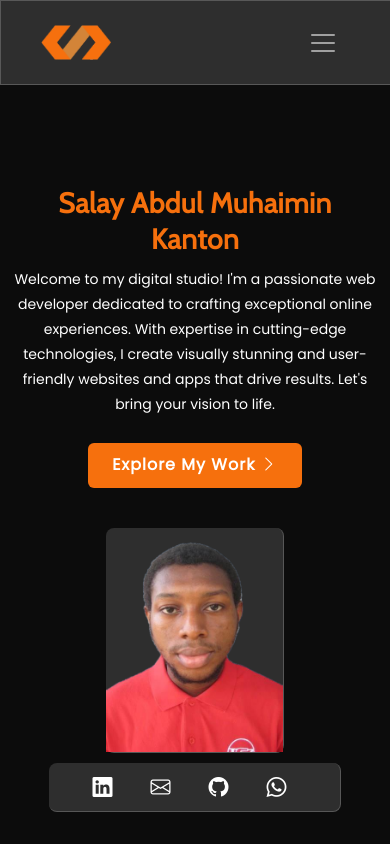
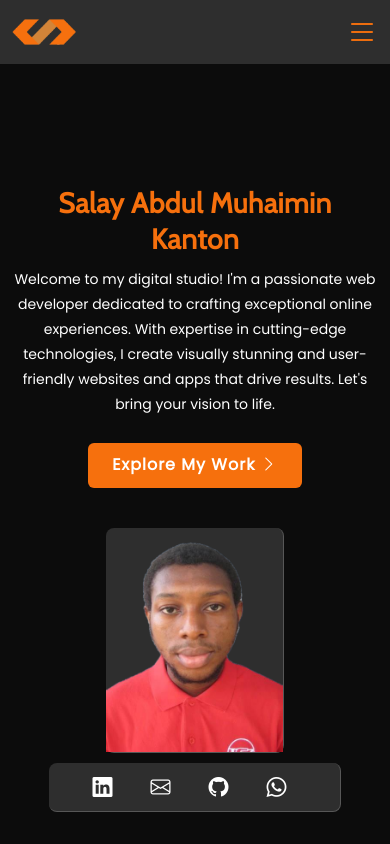
Before and after one commit to heli-toon/muhaiminsalay, a React (Vite) app: page / in a window 390 px wide. Shown: the top 844 px of the page. Built offline with nearby package versions, Linux system fonts and the light colour scheme.

Commit message:
Change Mobile Navbar UI

```diff
--- a/public/apps.json
+++ b/public/apps.json
@@ -48,7 +48,7 @@
   {
     "title": "QRGenie",
     "status": "completed",
-    "icon": "icons/icon1.png",
+    "icon": "",
     "size": "0 MB",
     "description": "QRGenie is a robust API for generating dynamic QR codes with ease. It is ideal for industries like marketing, payments and secure authentication.",
     "downloads": {
--- a/src/App.css
+++ b/src/App.css
@@ -21,7 +21,7 @@ html{
   scrollbar-color: var(--primary) var(--black);
 }
 *:before,*:after{box-sizing: border-box}
-html::-webkit-scrollbar{width: 0.85vw}
+html::-webkit-scrollbar{width: 0.9vw}
 html::-webkit-scrollbar-thumb {
   background-color: var(--primary);
   border-radius: var(--border-radius-card);
@@ -107,62 +107,126 @@ mark{
   border-right: 1px solid rgba(255, 255, 255, 0.2)!important;
 }
 .bg-dg-card{border-radius: var(--border-radius-card)!important}
-#navbar{
-  transition: background var(--anim-mid) ease-in-out;
-  padding-top: 1.2rem;
-  padding-bottom: 1.2rem;
+/*--------------------------------------------------------------
+# Navbar
+--------------------------------------------------------------*/
+#header{
+  transition:all var(--anim-mid);
+  z-index:997;
+  padding:1rem 0;
+  background-color:transparent;
+  border-radius:0  0 var(--border-rad-card) var(--border-rad-card);
 }
-.navbar-brand{margin-left: 2.5rem!important}
-#navbarNav{
-  justify-content: flex-end;
-  margin-right: 2em;
-  margin-left: 2em;
-  color: var(--primary)!important;
+#header .logo{
+  font-size:2rem;
+  margin:0;
+  padding:0;
+  line-height:1;
+  font-weight:600;
+  letter-spacing:2px;
+  display: flex;
 }
-.nav-item{padding-left: 1.5rem}
-.nav-link{
-  transition: var(--anim-mid) all ease;
-  color: var(--primary)!important;
-  font-weight: 900!important;
-  padding-left: 0.5rem !important;
+#header .logo img{
+  align-self: center;
+  width: 4rem;
+}
+.header-wrapper{
+  display:flex;
+  justify-content:space-between;
+}
+.navbar{padding:0}
+.navbar ul{
+  margin:0;
+  padding:0;
+  display:flex;
+  gap: 2.5rem;
+  list-style:none;
+  align-items:center;
+  justify-content: center;
+  margin:0.7rem 0 0.7rem 0;
+}
+.navbar li{position:relative}
+.navbar a,
+.navbar a:focus{
+  display:flex;
+  align-items:center;
+  justify-content:space-between;
+  font-size:1rem;
+  font-weight:600;
+  color:var(--white1);
+  white-space:nowrap;
+  transition:var(--anim-short);
+}
+.navbar .nav-link {
+  padding: .35rem;
   border-radius: var(--border-radius-card);
 }
+.navbar a:hover,
+.navbar .nav-link a.active{color:var(--primary);}
 .nav-link:hover{
-  color: var(--white)!important;
+  color: var(--primary)!important;
   background: var(--black);
 }
-.navbar-toggler,
-.navbar-toggler:focus{
-  margin-right: 2.5rem;
-  outline: 0!important;
-  border: none!important;
+/*--------------------
+  * Desktop Navigation
+-----------------------*/
+/* Mobile Nav */
+.mobile-nav-toggle{
+  color:var(--primary);
+  font-size:2rem;
+  cursor:pointer;
+  display:none;
+  line-height:0;
+  transition:var(--anim-short);
 }
-nav .logo{
-  font-size: 32px;
-  margin-bottom:0;
-  letter-spacing: 2px;
-  text-transform: uppercase;
+.mobile-nav-toggle:hover{color:var(--white1)}
+@media (max-width:991px){
+  .mobile-nav-toggle{display:block}
+  .navbar ul{
+    display:none;
+    gap: 2.5rem;
+  }
+  #header{background: var(--darkgray)!important}
 }
-nav .logo a{color: var(--primary)}
-nav .logo img{
-  height: 35px;
-  max-height: 35px;
+.navbar-mobile{
+  position:fixed !important;
+  overflow:hidden;
+  top:0;
+  right:0;
+  left:0;
+  bottom:0;
+  background:rgba(0, 0, 0, 0.8);
+  transition:var(--anim-short);
+  z-index:999;
 }
-@media (max-width: 992px){
-  nav{
-    background: var(--darkgray)!important;
-    border-top: 1px solid rgba(255, 255, 255, 0.2)!important;
-    border-left: 1px solid rgba(255, 255, 255, 0.2)!important;
-    border-bottom: 1px solid rgba(255, 255, 255, 0.2)!important;
-  }
-  body {animation: none}
-  .nav-item{padding-left: .5rem!important}
-  .navbar-collapse {
-    border-top: 1px solid var(--lightgray);
-    margin-top: 1rem;
-  }
+.navbar-mobile .mobile-nav-toggle{
+  position:absolute;
+  top:15px;
+  right:15px;
 }
-.nav-item{padding-bottom: .75rem}
+.navbar-mobile ul{
+  display:block;
+  position:absolute;
+  top:55px;
+  right:15px;
+  bottom:15px;
+  left:15px;
+  padding:0.7rem 0;
+  border-radius:var(--border-rad-card) !important;
+  background:var(--darkgray);
+  overflow-y:auto;
+  transition:var(--anim-short);
+  color:var(--white1) !important;
+}
+.navbar-mobile a,
+.navbar-mobile a:focus{
+  padding:0.7rem 1.4rem !important;
+  font-size:1rem;
+  color:var(--white1);
+}
+.navbar ul:last-child a{
+  color: var(--black1) !important;
+}
 #hero{
   margin-top: 1.5rem;
   width: 100%;
--- a/src/components/Navbar.jsx
+++ b/src/components/Navbar.jsx
@@ -1,4 +1,4 @@
-import { BrowserRouter, Route, Routes } from "react-router-dom";
+import { BrowserRouter, Link, Route, Routes } from "react-router-dom";
 import { useState, useRef, useEffect } from "react";
 import Home from "../pages/Home.jsx";
 import logo from "../assets/images/logo.webp";
@@ -10,13 +10,19 @@ import Blog0 from "../pages/blogs/Blog0.jsx";
 const Navbar = () => {
   const [showNavbarCollapse, setShowNavbarCollapse] = useState(false);
   const navbarRef = useRef(null);
+  const navbarIconRef = useRef(null)
 
   const handleToggleNavbarCollapse = () => {
     setShowNavbarCollapse(!showNavbarCollapse);
+    if (showNavbarCollapse == false){
+      navbarIconRef.current.classList.add('bi-x')
+    }else{
+      navbarIconRef.current.classList.remove('bi-x')
+    }
   };
 
   const handleWindowScroll = () => {
-    if (window.scrollY > 20) {
+    if (window.scrollY > 25) {
       navbarRef.current.classList.add("bg-dg");
     } else {
       navbarRef.current.classList.remove("bg-dg");
@@ -30,42 +36,32 @@ const Navbar = () => {
     };
   }, []);
 
+  useEffect(() => {
+    window.addEventListener("scroll", handleWindowScroll);
+    return () => {
+      window.removeEventListener("scroll", handleWindowScroll);
+    };
+  }, []);
+
   return (
     <>
       <BrowserRouter>
-        <nav
-          id="navbar"
-          className="navbar navbar-expand-lg navbar-dark fixed-top"
-          ref={navbarRef}
-        >
-          <a
-            className="navbar-brand justify-content-center logo d-flex flex-row"
-            href="/#"
-            title="Portfolio Home"
-          >
-            <img src={logo} width={70} height={35} alt="Muhaimin Salay Logo" />
-          </a>
-          <button
-            className="navbar-toggler"
-            type="button"
-            data-toggle="collapse"
-            data-target="#navbarNav"
-            aria-controls="navbarNav"
-            aria-expanded="false"
-            aria-label="Toggle Navigation"
-            onClick={handleToggleNavbarCollapse}
-          >
-            <span className="navbar-toggler-icon"></span>
-          </button>
-          <div
-            className={`collapse navbar-collapse ${
-              showNavbarCollapse ? "show" : ""
-            }`}
-            id="navbarNav"
-          >
-            <ul className="navbar-nav">
+        <header id="header" className="fixed-top" ref={navbarRef}>
+          <div className="header-wrapper container d-flex align-items-center justify-content-lg-between space-between">
+            <div className="d-flex flex-row align-items-center justify-content-center">
+              <a className="logo me-auto me-lg-0" title="Home" href="/">
+                <img src={logo} width={56} height={56} className="img-fluid" alt="Verix Solutions Ltd. Logo" />
+              </a>
+              <h1 className="logo me-auto me-lg-0 hide-m d-none">
+                <Link title="Verix Solutions Ltd." href="/">
+                  Verix Solution
+                </Link>
+              </h1>
+            </div>
+            <nav id="navbar" className={`navbar order-last order-lg-0 ${showNavbarCollapse ? "navbar-mobile" : ""}`} >
+              <ul>
               <li className="nav-item active">
-                <a className="nav-link" href="/#">Home</a>
+                <Link className="nav-link" to="/#">Home</Link>
               </li>
               <li className="nav-item">
                 <a className="nav-link" href="/#about">
@@ -73,21 +69,23 @@ const Navbar = () => {
                 </a>
               </li>
               <li className="nav-item">
-                <a className="nav-link" href="#apps">Apps</a>
+                <a className="nav-link" href="/#apps">Apps</a>
               </li>
               <li className="nav-item">
-                <a className="nav-link" href="/blog">
+                <Link className="nav-link" to="/blog">
                   Blog
-                </a>
+                </Link>
               </li>
               <li className="nav-item">
                 <a className="nav-link" href="/#contact">
                   Contact
                 </a>
               </li>
-            </ul>
+              </ul>
+              <i className="bi bi-list mobile-nav-toggle" ref={navbarIconRef} onClick={handleToggleNavbarCollapse}></i>
+            </nav>
           </div>
-        </nav>
+        </header>
         <Routes>
           <Route path="/" element={<Home />} />
           <Route path="/blog" element={<BlogCollection />} />
```
